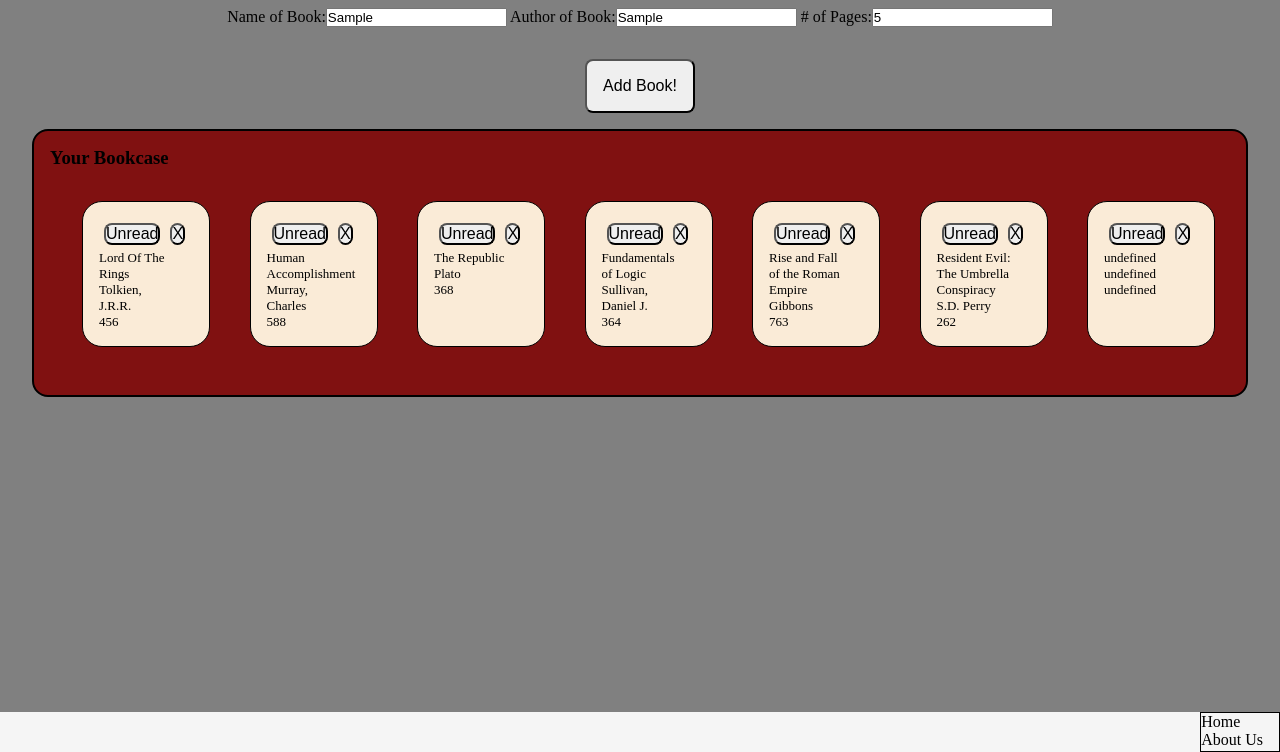
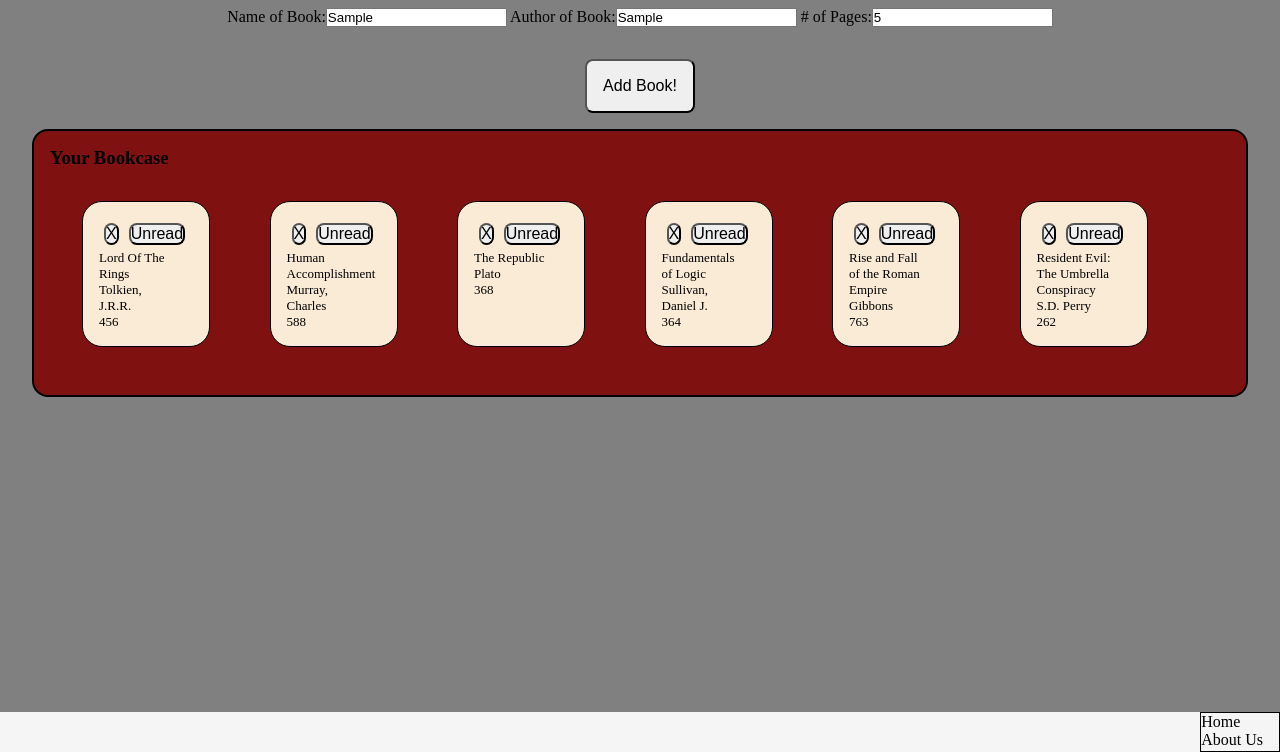
Before and after one commit to JDixon1995/Book-Catalog-Project, a plain HTML site: page index.html in a window 1280 px wide. Both pictures are taken after typing "Sample", "Sample", "5" into the empty fields and a click on the button "Add Book!". Shown: the part 48-800 px from the top of the page. Drawn offline with Linux system fonts and the light colour scheme.

Commit message:
code update

```diff
--- a/index.html
+++ b/index.html
@@ -22,7 +22,7 @@
     </div>
 
     <div id="btn-div">
-    <button id="addBookButton" onclick="appendBookLibrary()">Add Book!</button>
+    <button id="addBookButton" type="submit" onclick="appendBookLibrary()">Add Book!</button>
     </div>
 
     <div id="libraryDisplay">
--- a/script.js
+++ b/script.js
@@ -1,6 +1,6 @@
 //Book Catalog
 
-let myLibrary = [
+    let myLibrary = [
     {
         "title": "Lord Of The Rings",
         "author": "Tolkien, J.R.R.",
@@ -39,60 +39,69 @@ let myLibrary = [
     }
 ];
 
-class Book {
-    constructor(title, author, pages, haveRead) {
+function Book(title, author, pages, haveRead) {
     this.title = title;
     this.author = author;
     this.pages = pages;
     this.haveRead = haveRead;
     }
-}
+
 
 function appendBookLibrary() {
 
+    let bookNameInput = document.getElementById("bookName");
+    let authorInput = document.getElementById("authorName");
+    let pageCountInput = document.getElementById("bookPages");
+
+
     let newBook = new Book(
-        title = document.getElementById("bookName").value,
-        author = document.getElementById("authorName").value,
-        pages = document.getElementById("bookPages").value,
+        title = bookNameInput.value,
+        author = authorInput.value,
+        pages = pageCountInput.value,
         read = false
     );
 
-    myLibrary = [myLibrary + newBook];
-    console.log(newBook);
-    displayLibrary();
+    myLibrary[myLibrary.length] = newBook;
 }
 
 
 function displayLibrary() {
     let bookList = document.getElementById("book-list");
 
-        for(i = 0; i < myLibrary.length; i++) {
+        for(let i = 0; i < myLibrary.length; i++) {
+
             let book = document.createElement("ul");
+            let title = document.createElement("li");
+            let author = document.createElement("li");
+            let pageCount = document.createElement("li");
+            let readButton = document.createElement("button");
+            let deleteButton = document.createElement("button");
+
             book.className = "book-item";
-            let readButton = document.createElement("button");
+
+            title.innerText = myLibrary[i].title;
+            author.innerText = myLibrary[i].author;
+            pageCount.innerText = myLibrary[i].pages;
             readButton.innerText = "Unread";
-            book.appendChild(readButton);
+            deleteButton.innerText = "X";
+
+            //Event Listeners
             readButton.addEventListener("click", function() {
                 if(this.innerText = "Unread") {
                 readButton.innerText = "Read";
                 }
             })
 
-            let deleteButton = document.createElement("button");
-            deleteButton.innerText = "X";
             deleteButton.addEventListener("click", function() {
                 book.closest("ul").remove();
             })
+
             book.appendChild(deleteButton);
-            let title = document.createElement("li");
-            let author = document.createElement("li");
-            let pageCount = document.createElement("li");
-            title.innerText = myLibrary[i].title;
-            author.innerText = myLibrary[i].author;
-            pageCount.innerText = myLibrary[i].pages;
+            book.appendChild(readButton);
             book.appendChild(title);
             book.appendChild(author);
             book.appendChild(pageCount);
+
             bookList.appendChild(book);
 
         }
```
